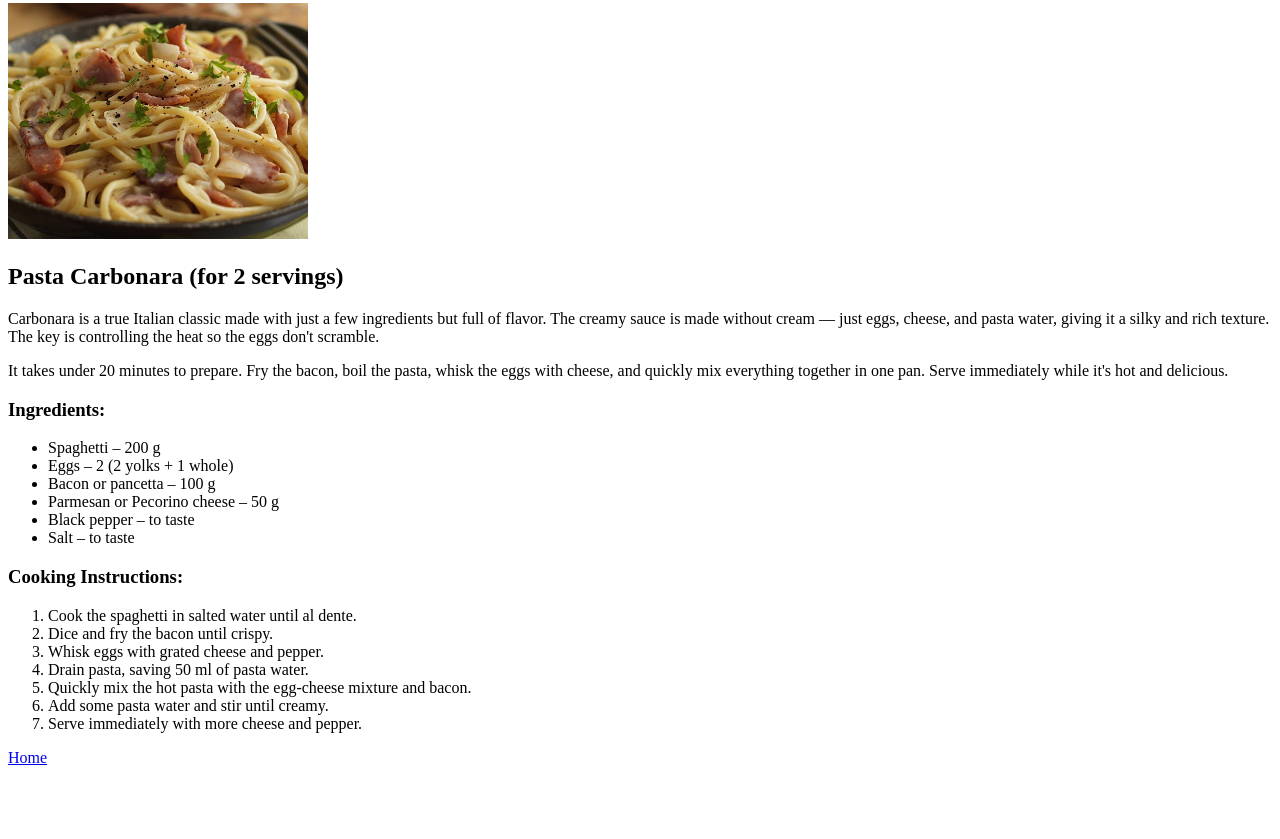
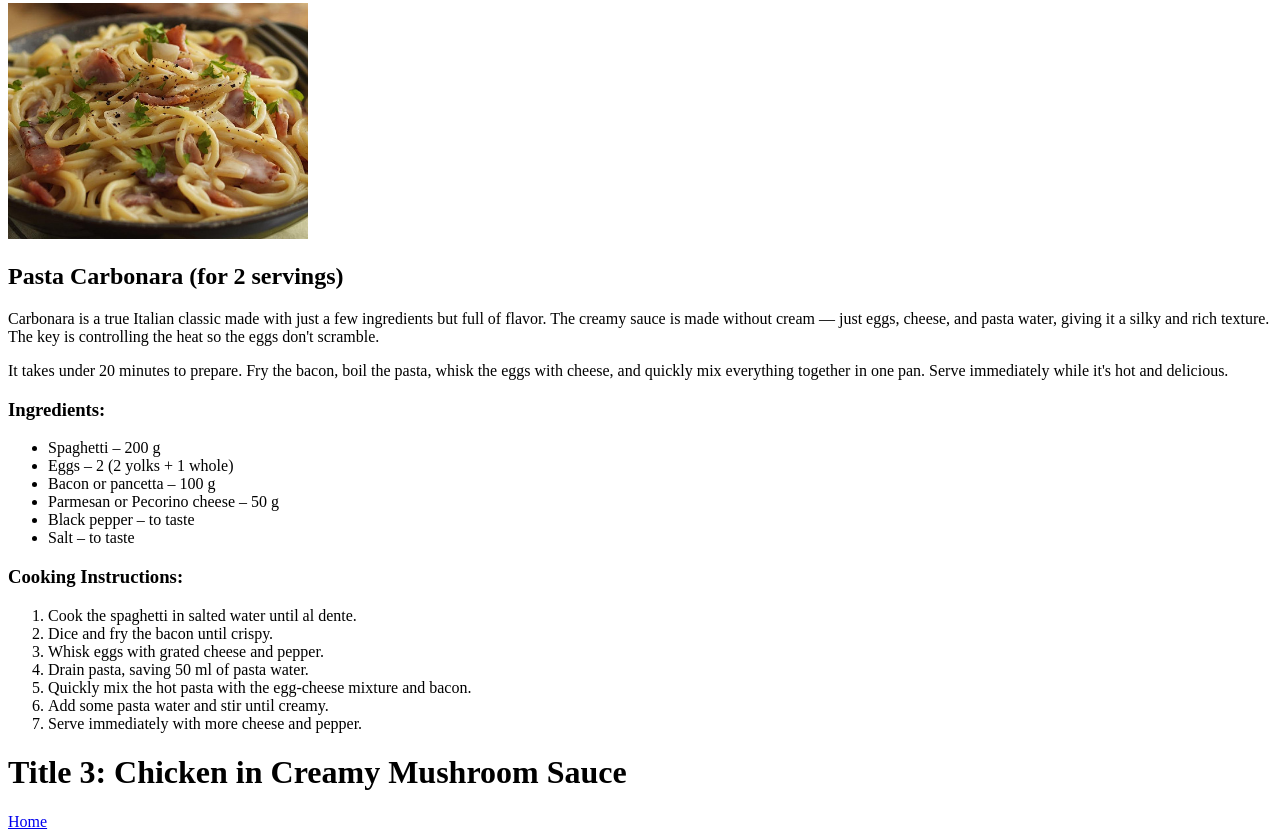
Before and after one commit to kusainovadm/odin-recipes, a plain HTML site: page recipes/lasagna.html in a window 1280 px wide. Shown: the part 984-1823 px from the top of the page. Before the commit the page ends 1759 px from the top, so only its background shows below. Drawn offline with Linux system fonts and the light colour scheme.

Commit message:
Добавила заголовок

```diff
--- a/recipes/lasagna.html
+++ b/recipes/lasagna.html
@@ -76,6 +76,7 @@
             <li>Add some pasta water and stir until creamy.</li>
             <li>Serve immediately with more cheese and pepper.</li>
         </ol>
+        <h1> Title 3: Chicken in Creamy Mushroom Sauce</h1>
 
 
     <a href="../index.html">Home</a>
```
